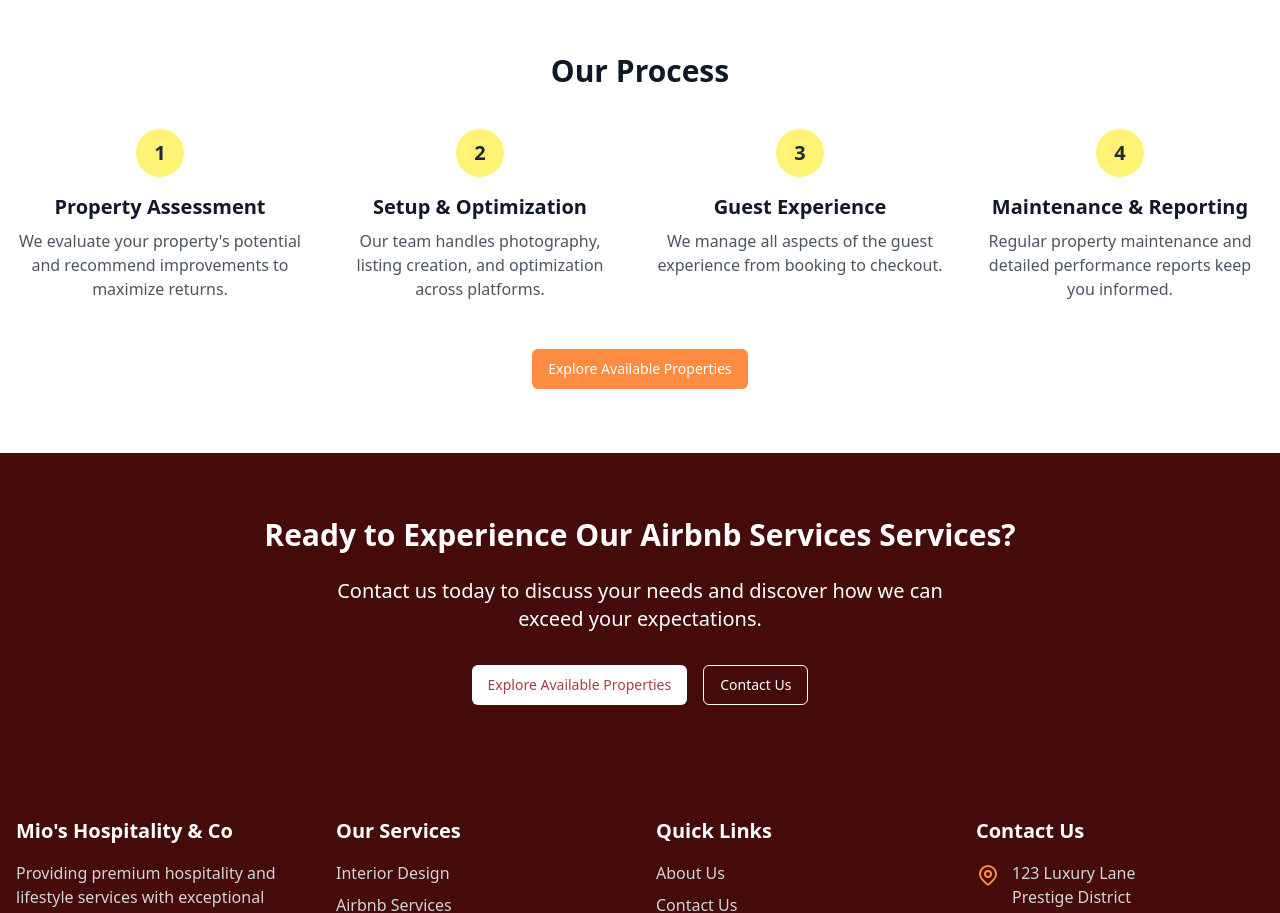
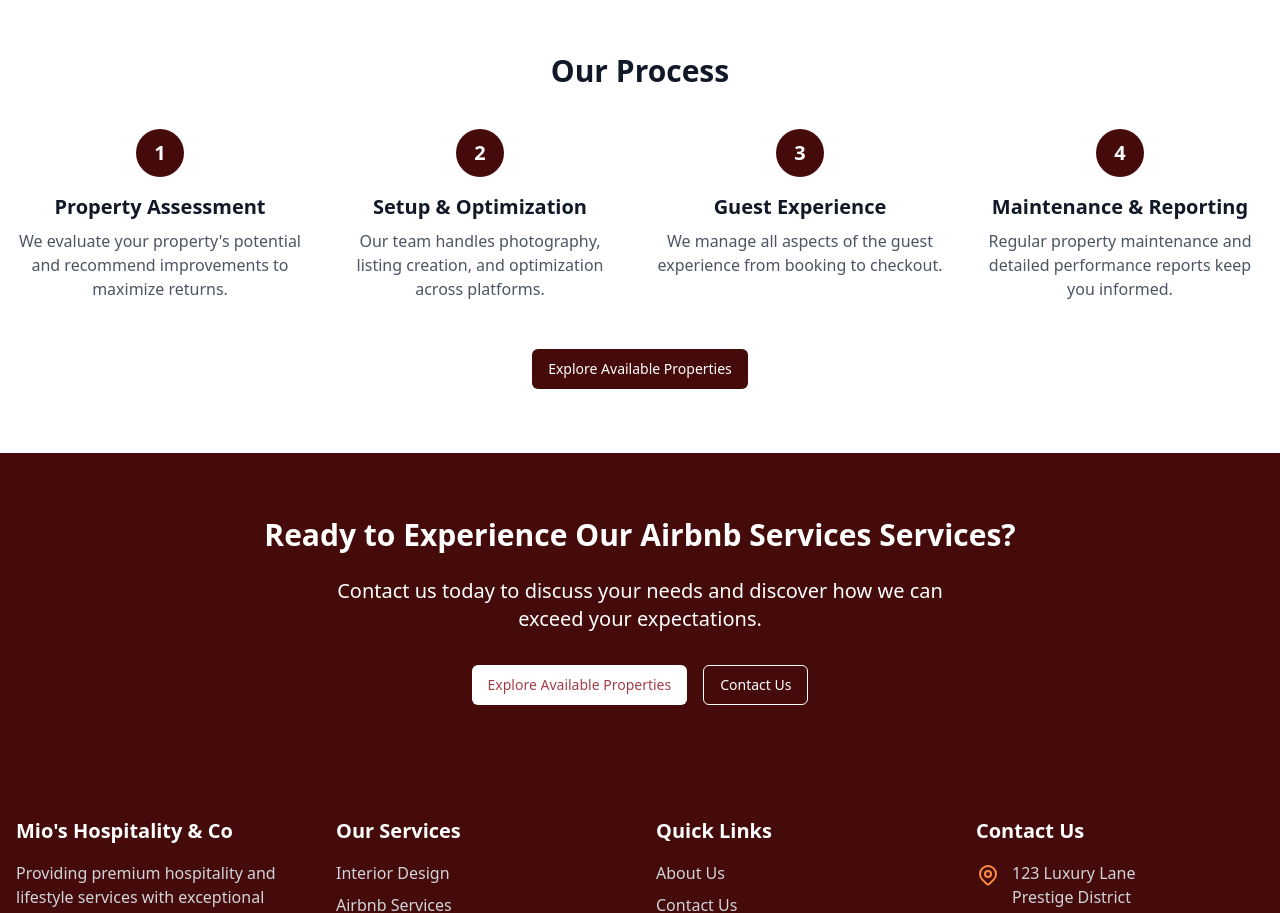
Before and after one commit to neejyb/mio-hospitality-verse-97, a React (Vite) app: page /services/airbnb in a window 1280 px wide. Shown: the part 1780-2693 px from the top of the page. Built offline with nearby package versions, Linux system fonts and the light colour scheme.

Commit message:
Visual edit in Lovable
Edited UI in Lovable

```diff
--- a/src/pages/Services.tsx
+++ b/src/pages/Services.tsx
@@ -354,7 +354,7 @@ const ServiceDetail = () => {
             }} viewport={{
               once: true
             }} className="relative">
-                  <div className="bg-mio-yellow text-gray-800 w-12 h-12 rounded-full flex items-center justify-center text-xl font-bold mb-4 mx-auto">
+                  <div className="text-white w-12 h-12 rounded-full flex items-center justify-center text-xl font-bold mb-4 mx-auto bg-red-950">
                     {index + 1}
                   </div>
 
@@ -370,7 +370,7 @@ const ServiceDetail = () => {
 
             <div className="text-center mt-12">
               <Link to={service.cta.link}>
-                <Button className="bg-mio-orange hover:bg-mio-red text-white transition-colors">
+                <Button className="text-white transition-colors bg-red-950 hover:bg-red-800">
                   {service.cta.text}
                 </Button>
               </Link>
```
